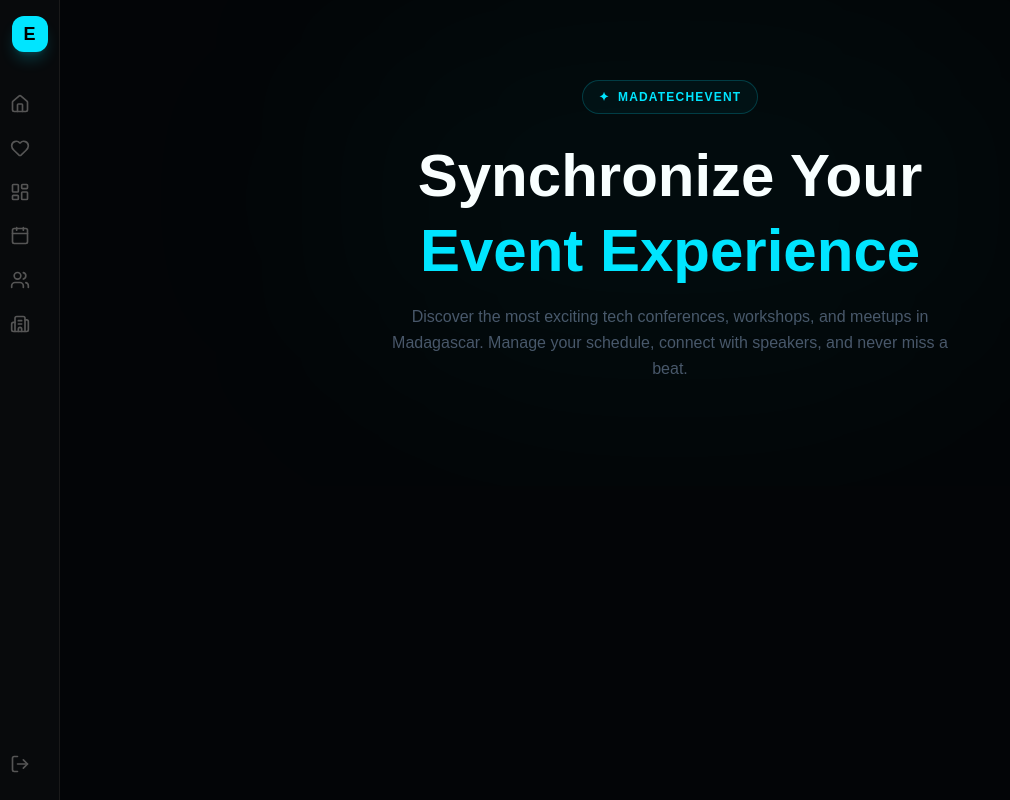
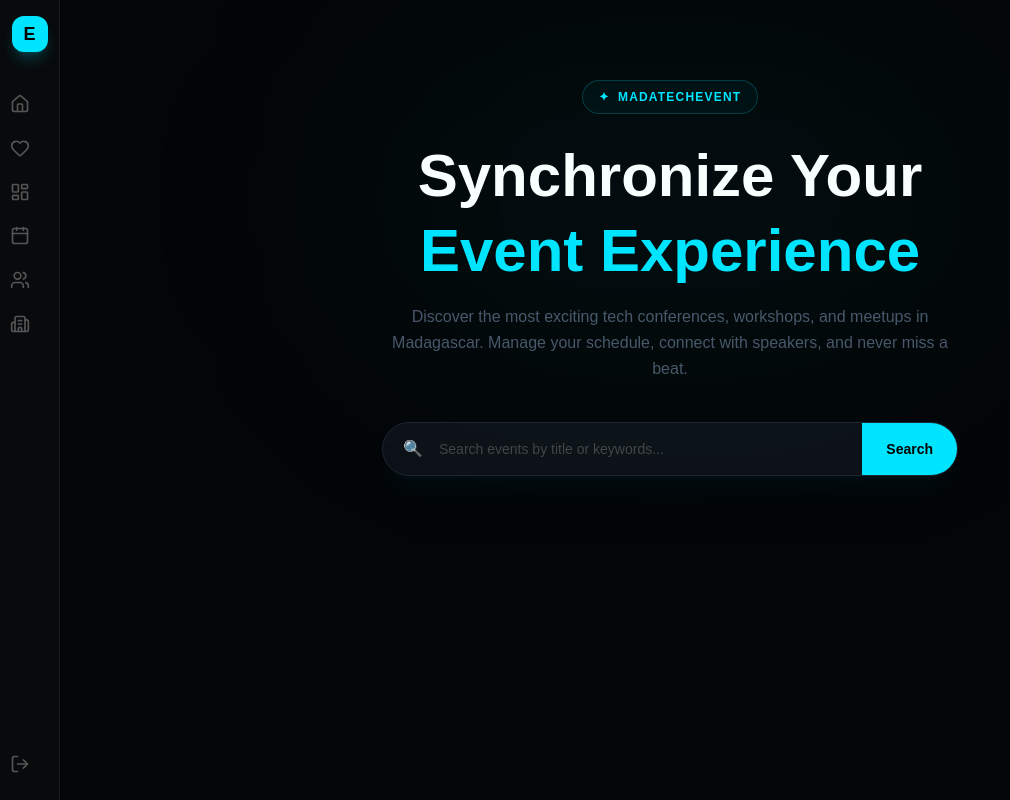
Before and after one commit to Proxima-Devs/EventSync, a Next.js app: page /main in a window 1280 px wide. Shown: the whole page, without its empty margins (0-1010 px from the left). Built offline with nearby package versions, Linux system fonts and the light colour scheme.

Commit message:
feat(home): add search bar in hero section

```diff
--- a/app/(auth)/login/page.tsx
+++ b/app/(auth)/login/page.tsx
@@ -206,7 +206,7 @@ export default function LoginPage() {
                 </div>
 
                 <p className="text-center text-[#2a3540] text-xs mt-6">
-                    Mettez des phrases car moi Jsp hehehe
+                    Made By Proxima-dev
                 </p>
             </div>
         </main>
--- a/app/(main)/main/page.tsx
+++ b/app/(main)/main/page.tsx
@@ -3,6 +3,10 @@
 import { useState } from "react";
 
 export default function HomePage() {
+    const [search, setSearch] = useState("");
+    const [submitted, setSubmitted] = useState("");
+
+
     return (
         <main className="flex-1 flex flex-col">
             <section className="relative flex flex-col items-center justify-center text-center px-6 pt-20 pb-16 overflow-hidden">
@@ -23,6 +27,25 @@ export default function HomePage() {
                     in Madagascar. Manage your schedule, connect with speakers, and never
                     miss a beat.
                 </p>
+                <div className="w-full max-w-xl flex rounded-full overflow-hidden border border-[#1e2530] bg-[#0d1117] shadow-xl shadow-[#00E5FF08]">
+                    <span className="flex items-center pl-5 text-[#555]">
+                        🔍
+                    </span>
+                    <input
+                        type="text"
+                        placeholder="Search events by title or keywords..."
+                        value={search}
+                        onChange={(e) => setSearch(e.target.value)}
+                        onKeyDown={(e) => e.key === "Enter" && setSubmitted(search)}
+                        className="flex-1 bg-transparent px-4 py-4 text-sm text-white placeholder-[#444] focus:outline-none"
+                    />
+                    <button
+                        onClick={() => setSubmitted(search)}
+                        className="px-6 py-4 bg-[#00E5FF] text-black font-bold text-sm hover:bg-[#00ffff] transition-colors"
+                    >
+                        Search
+                    </button>
+                </div>
             </section>
         </main>
     );
```
